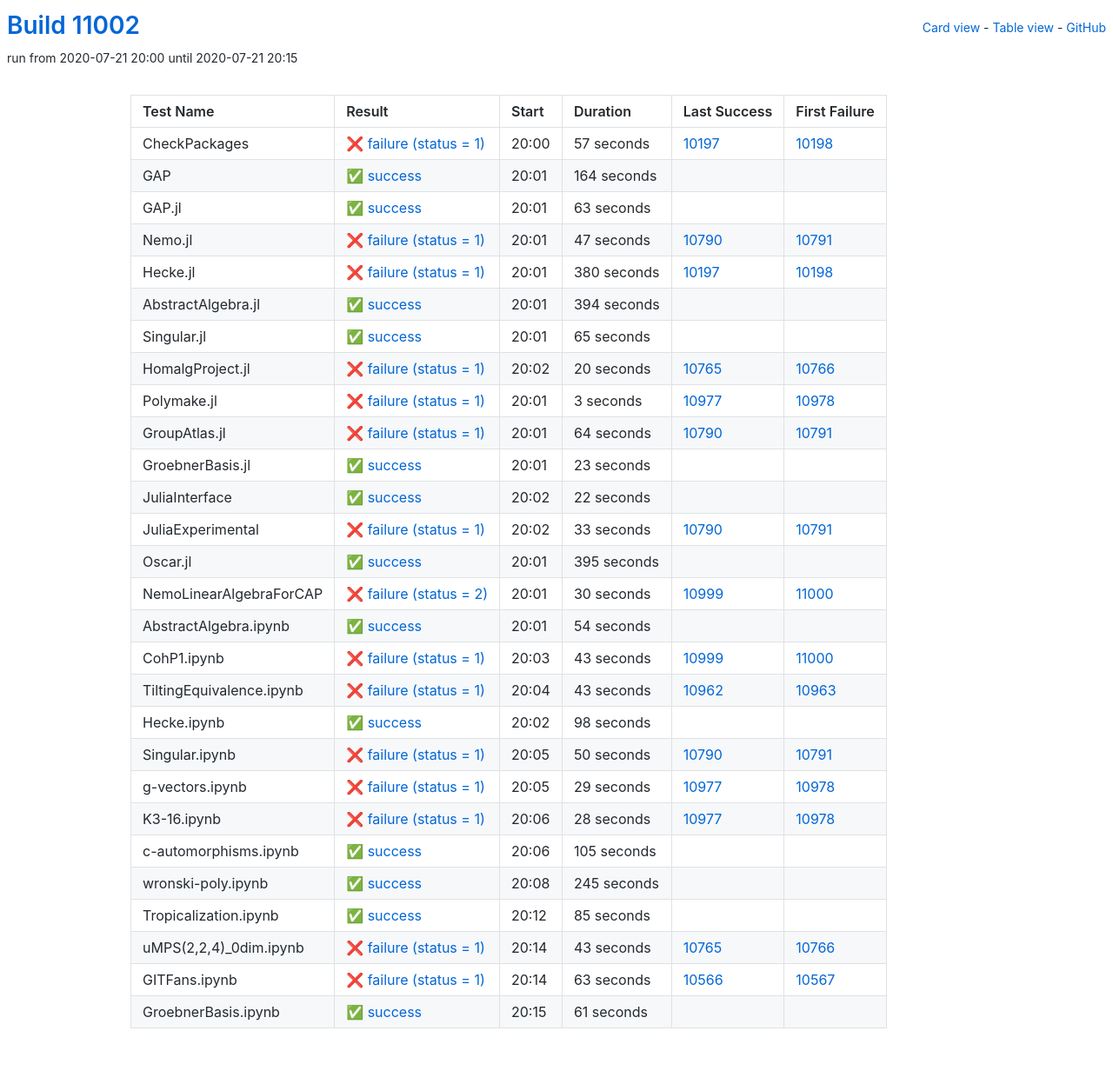
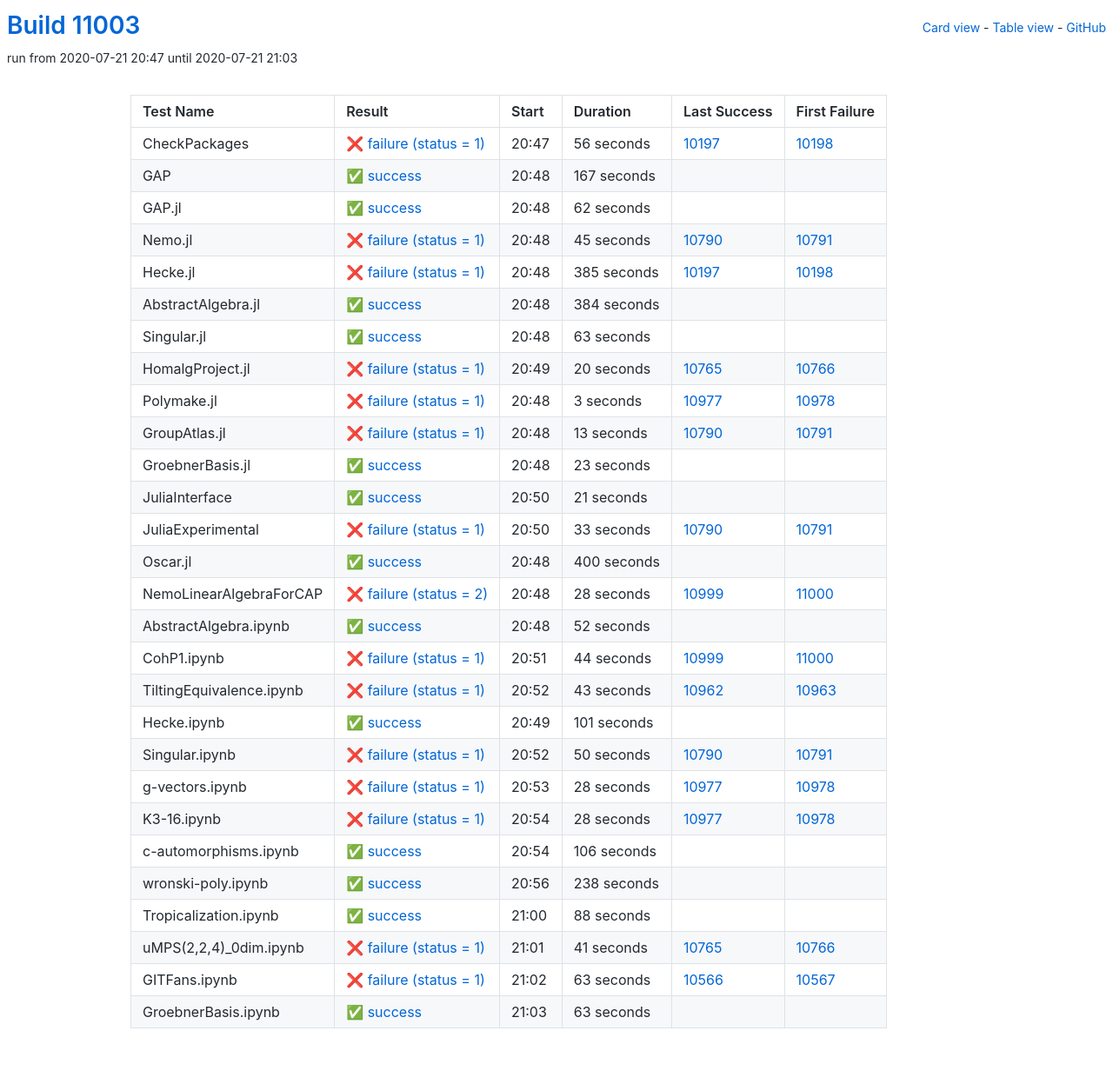
Before and after one commit to oscar-system/oscar-ci-status, a Jekyll site: the page built from table.html, in a window 1280 px wide. Shown: the whole page at 87% size. Built offline with Jekyll 4.4.1, drawn with Linux system fonts in a browser that asks for light colours.

Commit message:
Build #11003

```diff
--- a/_data/ci.yml
+++ b/_data/ci.yml
@@ -1,6 +1,6 @@
 ---
-build: 11002
-build_url: https://oscarci.mathematik.uni-kl.de/job/oscar/11002/
+build: 11003
+build_url: https://oscarci.mathematik.uni-kl.de/job/oscar/11003/
 job: oscar
 organization: oscar-system
 repo: oscar-ci-status
@@ -8,32 +8,80 @@
 tests:
 - name: CheckPackages
   id: checkpackages
-  log: https://oscarci.mathematik.uni-kl.de/job/oscar/11002/artifact/logs/build-11002/CheckPackages.log
-  start: 2020-07-21 20:00
+  log: https://oscarci.mathematik.uni-kl.de/job/oscar/11003/artifact/logs/build-11003/CheckPackages.log
+  start: 2020-07-21 20:47
   success: false
   exitcode: 1
   status: failure
-  duration: 57
+  duration: 56
   last_success: 10197
   last_success_url: https://oscarci.mathematik.uni-kl.de/job/oscar/10197/
   first_failure: 10198
   first_failure_url: https://oscarci.mathematik.uni-kl.de/job/oscar/10198/
 - name: GAP
   id: gap
-  log: https://oscarci.mathematik.uni-kl.de/job/oscar/11002/artifact/logs/build-11002/GAP.log
-  start: 2020-07-21 20:01
+  log: https://oscarci.mathematik.uni-kl.de/job/oscar/11003/artifact/logs/build-11003/GAP.log
+  start: 2020-07-21 20:48
   success: true
   exitcode: 0
   status: success
-  duration: 164
+  duration: 167
   last_success: false
   last_success_url:
   first_failure: false
   first_failure_url:
 - name: GAP.jl
   id: gap-jl
-  log: https://oscarci.mathematik.uni-kl.de/job/oscar/11002/artifact/logs/build-11002/GAP.jl.log
-  start: 2020-07-21 20:01
+  log: https://oscarci.mathematik.uni-kl.de/job/oscar/11003/artifact/logs/build-11003/GAP.jl.log
+  start: 2020-07-21 20:48
+  success: true
+  exitcode: 0
+  status: success
+  duration: 62
+  last_success: false
+  last_success_url:
+  first_failure: false
+  first_failure_url:
+- name: Nemo.jl
+  id: nemo-jl
+  log: https://oscarci.mathematik.uni-kl.de/job/oscar/11003/artifact/logs/build-11003/Nemo.jl.log
+  start: 2020-07-21 20:48
+  success: false
+  exitcode: 1
+  status: failure
+  duration: 45
+  last_success: 10790
+  last_success_url: https://oscarci.mathematik.uni-kl.de/job/oscar/10790/
+  first_failure: 10791
+  first_failure_url: https://oscarci.mathematik.uni-kl.de/job/oscar/10791/
+- name: Hecke.jl
+  id: hecke-jl
+  log: https://oscarci.mathematik.uni-kl.de/job/oscar/11003/artifact/logs/build-11003/Hecke.jl.log
+  start: 2020-07-21 20:48
+  success: false
+  exitcode: 1
+  status: failure
+  duration: 385
+  last_success: 10197
+  last_success_url: https://oscarci.mathematik.uni-kl.de/job/oscar/10197/
+  first_failure: 10198
+  first_failure_url: https://oscarci.mathematik.uni-kl.de/job/oscar/10198/
+- name: AbstractAlgebra.jl
+  id: abstractalgebra-jl
+  log: https://oscarci.mathematik.uni-kl.de/job/oscar/11003/artifact/logs/build-11003/AbstractAlgebra.jl.log
+  start: 2020-07-21 20:48
+  success: true
+  exitcode: 0
+  status: success
+  duration: 384
+  last_success: false
+  last_success_url:
+  first_failure: false
+  first_failure_url:
+- name: Singular.jl
+  id: singular-jl
+  log: https://oscarci.mathematik.uni-kl.de/job/oscar/11003/artifact/logs/build-11003/Singular.jl.log
+  start: 2020-07-21 20:48
   success: true
   exitcode: 0
   status: success
@@ -42,58 +90,10 @@
   last_success_url:
   first_failure: false
   first_failure_url:
-- name: Nemo.jl
-  id: nemo-jl
-  log: https://oscarci.mathematik.uni-kl.de/job/oscar/11002/artifact/logs/build-11002/Nemo.jl.log
-  start: 2020-07-21 20:01
-  success: false
-  exitcode: 1
-  status: failure
-  duration: 47
-  last_success: 10790
-  last_success_url: https://oscarci.mathematik.uni-kl.de/job/oscar/10790/
-  first_failure: 10791
-  first_failure_url: https://oscarci.mathematik.uni-kl.de/job/oscar/10791/
-- name: Hecke.jl
-  id: hecke-jl
-  log: https://oscarci.mathematik.uni-kl.de/job/oscar/11002/artifact/logs/build-11002/Hecke.jl.log
-  start: 2020-07-21 20:01
-  success: false
-  exitcode: 1
-  status: failure
-  duration: 380
-  last_success: 10197
-  last_success_url: https://oscarci.mathematik.uni-kl.de/job/oscar/10197/
-  first_failure: 10198
-  first_failure_url: https://oscarci.mathematik.uni-kl.de/job/oscar/10198/
-- name: AbstractAlgebra.jl
-  id: abstractalgebra-jl
-  log: https://oscarci.mathematik.uni-kl.de/job/oscar/11002/artifact/logs/build-11002/AbstractAlgebra.jl.log
-  start: 2020-07-21 20:01
-  success: true
-  exitcode: 0
-  status: success
-  duration: 394
-  last_success: false
-  last_success_url:
-  first_failure: false
-  first_failure_url:
-- name: Singular.jl
-  id: singular-jl
-  log: https://oscarci.mathematik.uni-kl.de/job/oscar/11002/artifact/logs/build-11002/Singular.jl.log
-  start: 2020-07-21 20:01
-  success: true
-  exitcode: 0
-  status: success
-  duration: 65
-  last_success: false
-  last_success_url:
-  first_failure: false
-  first_failure_url:
 - name: HomalgProject.jl
   id: homalgproject-jl
-  log: https://oscarci.mathematik.uni-kl.de/job/oscar/11002/artifact/logs/build-11002/HomalgProject.jl.log
-  start: 2020-07-21 20:02
+  log: https://oscarci.mathematik.uni-kl.de/job/oscar/11003/artifact/logs/build-11003/HomalgProject.jl.log
+  start: 2020-07-21 20:49
   success: false
   exitcode: 1
   status: failure
@@ -104,8 +104,8 @@
   first_failure_url: https://oscarci.mathematik.uni-kl.de/job/oscar/10766/
 - name: Polymake.jl
   id: polymake-jl
-  log: https://oscarci.mathematik.uni-kl.de/job/oscar/11002/artifact/logs/build-11002/Polymake.jl.log
-  start: 2020-07-21 20:01
+  log: https://oscarci.mathematik.uni-kl.de/job/oscar/11003/artifact/logs/build-11003/Polymake.jl.log
+  start: 2020-07-21 20:48
   success: false
   exitcode: 1
   status: failure
@@ -116,20 +116,20 @@
   first_failure_url: https://oscarci.mathematik.uni-kl.de/job/oscar/10978/
 - name: GroupAtlas.jl
   id: groupatlas-jl
-  log: https://oscarci.mathematik.uni-kl.de/job/oscar/11002/artifact/logs/build-11002/GroupAtlas.jl.log
-  start: 2020-07-21 20:01
+  log: https://oscarci.mathematik.uni-kl.de/job/oscar/11003/artifact/logs/build-11003/GroupAtlas.jl.log
+  start: 2020-07-21 20:48
   success: false
   exitcode: 1
   status: failure
-  duration: 64
+  duration: 13
   last_success: 10790
   last_success_url: https://oscarci.mathematik.uni-kl.de/job/oscar/10790/
   first_failure: 10791
   first_failure_url: https://oscarci.mathematik.uni-kl.de/job/oscar/10791/
 - name: GroebnerBasis.jl
   id: groebnerbasis-jl
-  log: https://oscarci.mathematik.uni-kl.de/job/oscar/11002/artifact/logs/build-11002/GroebnerBasis.jl.log
-  start: 2020-07-21 20:01
+  log: https://oscarci.mathematik.uni-kl.de/job/oscar/11003/artifact/logs/build-11003/GroebnerBasis.jl.log
+  start: 2020-07-21 20:48
   success: true
   exitcode: 0
   status: success
@@ -140,20 +140,20 @@
   first_failure_url:
 - name: JuliaInterface
   id: juliainterface
-  log: https://oscarci.mathematik.uni-kl.de/job/oscar/11002/artifact/logs/build-11002/JuliaInterface.log
-  start: 2020-07-21 20:02
+  log: https://oscarci.mathematik.uni-kl.de/job/oscar/11003/artifact/logs/build-11003/JuliaInterface.log
+  start: 2020-07-21 20:50
   success: true
   exitcode: 0
   status: success
-  duration: 22
+  duration: 21
   last_success: false
   last_success_url:
   first_failure: false
   first_failure_url:
 - name: JuliaExperimental
   id: juliaexperimental
-  log: https://oscarci.mathematik.uni-kl.de/job/oscar/11002/artifact/logs/build-11002/JuliaExperimental.log
-  start: 2020-07-21 20:02
+  log: https://oscarci.mathematik.uni-kl.de/job/oscar/11003/artifact/logs/build-11003/JuliaExperimental.log
+  start: 2020-07-21 20:50
   success: false
   exitcode: 1
   status: failure
@@ -164,56 +164,56 @@
   first_failure_url: https://oscarci.mathematik.uni-kl.de/job/oscar/10791/
 - name: Oscar.jl
   id: oscar-jl
-  log: https://oscarci.mathematik.uni-kl.de/job/oscar/11002/artifact/logs/build-11002/Oscar.jl.log
-  start: 2020-07-21 20:01
+  log: https://oscarci.mathematik.uni-kl.de/job/oscar/11003/artifact/logs/build-11003/Oscar.jl.log
+  start: 2020-07-21 20:48
   success: true
   exitcode: 0
   status: success
-  duration: 395
+  duration: 400
   last_success: false
   last_success_url:
   first_failure: false
   first_failure_url:
 - name: NemoLinearAlgebraForCAP
   id: nemolinearalgebraforcap
-  log: https://oscarci.mathematik.uni-kl.de/job/oscar/11002/artifact/logs/build-11002/NemoLinearAlgebraForCAP.log
-  start: 2020-07-21 20:01
+  log: https://oscarci.mathematik.uni-kl.de/job/oscar/11003/artifact/logs/build-11003/NemoLinearAlgebraForCAP.log
+  start: 2020-07-21 20:48
   success: false
   exitcode: 2
   status: failure
-  duration: 30
+  duration: 28
   last_success: 10999
   last_success_url: https://oscarci.mathematik.uni-kl.de/job/oscar/10999/
   first_failure: 11000
   first_failure_url: https://oscarci.mathematik.uni-kl.de/job/oscar/11000/
 - name: AbstractAlgebra.ipynb
   id: abstractalgebra-ipynb
-  log: https://oscarci.mathematik.uni-kl.de/job/oscar/11002/artifact/logs/build-11002/AbstractAlgebra.ipynb.log
-  start: 2020-07-21 20:01
+  log: https://oscarci.mathematik.uni-kl.de/job/oscar/11003/artifact/logs/build-11003/AbstractAlgebra.ipynb.log
+  start: 2020-07-21 20:48
   success: true
   exitcode: 0
   status: success
-  duration: 54
+  duration: 52
   last_success: false
   last_success_url:
   first_failure: false
   first_failure_url:
 - name: CohP1.ipynb
   id: cohp1-ipynb
-  log: https://oscarci.mathematik.uni-kl.de/job/oscar/11002/artifact/logs/build-11002/CohP1.ipynb.log
-  start: 2020-07-21 20:03
+  log: https://oscarci.mathematik.uni-kl.de/job/oscar/11003/artifact/logs/build-11003/CohP1.ipynb.log
+  start: 2020-07-21 20:51
   success: false
   exitcode: 1
   status: failure
-  duration: 43
+  duration: 44
   last_success: 10999
   last_success_url: https://oscarci.mathematik.uni-kl.de/job/oscar/10999/
   first_failure: 11000
   first_failure_url: https://oscarci.mathematik.uni-kl.de/job/oscar/11000/
 - name: TiltingEquivalence.ipynb
   id: tiltingequivalence-ipynb
-  log: https://oscarci.mathematik.uni-kl.de/job/oscar/11002/artifact/logs/build-11002/TiltingEquivalence.ipynb.log
-  start: 2020-07-21 20:04
+  log: https://oscarci.mathematik.uni-kl.de/job/oscar/11003/artifact/logs/build-11003/TiltingEquivalence.ipynb.log
+  start: 2020-07-21 20:52
   success: false
   exitcode: 1
   status: failure
@@ -224,20 +224,20 @@
   first_failure_url: https://oscarci.mathematik.uni-kl.de/job/oscar/10963/
 - name: Hecke.ipynb
   id: hecke-ipynb
-  log: https://oscarci.mathematik.uni-kl.de/job/oscar/11002/artifact/logs/build-11002/Hecke.ipynb.log
-  start: 2020-07-21 20:02
+  log: https://oscarci.mathematik.uni-kl.de/job/oscar/11003/artifact/logs/build-11003/Hecke.ipynb.log
+  start: 2020-07-21 20:49
   success: true
   exitcode: 0
   status: success
-  duration: 98
+  duration: 101
   last_success: false
   last_success_url:
   first_failure: false
   first_failure_url:
 - name: Singular.ipynb
   id: singular-ipynb
-  log: https://oscarci.mathematik.uni-kl.de/job/oscar/11002/artifact/logs/build-11002/Singular.ipynb.log
-  start: 2020-07-21 20:05
+  log: https://oscarci.mathematik.uni-kl.de/job/oscar/11003/artifact/logs/build-11003/Singular.ipynb.log
+  start: 2020-07-21 20:52
   success: false
   exitcode: 1
   status: failure
@@ -248,20 +248,20 @@
   first_failure_url: https://oscarci.mathematik.uni-kl.de/job/oscar/10791/
 - name: g-vectors.ipynb
   id: g-vectors-ipynb
-  log: https://oscarci.mathematik.uni-kl.de/job/oscar/11002/artifact/logs/build-11002/g-vectors.ipynb.log
-  start: 2020-07-21 20:05
+  log: https://oscarci.mathematik.uni-kl.de/job/oscar/11003/artifact/logs/build-11003/g-vectors.ipynb.log
+  start: 2020-07-21 20:53
   success: false
   exitcode: 1
   status: failure
-  duration: 29
+  duration: 28
   last_success: 10977
   last_success_url: https://oscarci.mathematik.uni-kl.de/job/oscar/10977/
   first_failure: 10978
   first_failure_url: https://oscarci.mathematik.uni-kl.de/job/oscar/10978/
 - name: K3-16.ipynb
   id: k3-16-ipynb
-  log: https://oscarci.mathematik.uni-kl.de/job/oscar/11002/artifact/logs/build-11002/K3-16.ipynb.log
-  start: 2020-07-21 20:06
+  log: https://oscarci.mathematik.uni-kl.de/job/oscar/11003/artifact/logs/build-11003/K3-16.ipynb.log
+  start: 2020-07-21 20:54
   success: false
   exitcode: 1
   status: failure
@@ -272,56 +272,56 @@
   first_failure_url: https://oscarci.mathematik.uni-kl.de/job/oscar/10978/
 - name: c-automorphisms.ipynb
   id: c-automorphisms-ipynb
-  log: https://oscarci.mathematik.uni-kl.de/job/oscar/11002/artifact/logs/build-11002/c-automorphisms.ipynb.log
-  start: 2020-07-21 20:06
+  log: https://oscarci.mathematik.uni-kl.de/job/oscar/11003/artifact/logs/build-11003/c-automorphisms.ipynb.log
+  start: 2020-07-21 20:54
   success: true
   exitcode: 0
   status: success
-  duration: 105
+  duration: 106
   last_success: false
   last_success_url:
   first_failure: false
   first_failure_url:
 - name: wronski-poly.ipynb
   id: wronski-poly-ipynb
-  log: https://oscarci.mathematik.uni-kl.de/job/oscar/11002/artifact/logs/build-11002/wronski-poly.ipynb.log
-  start: 2020-07-21 20:08
+  log: https://oscarci.mathematik.uni-kl.de/job/oscar/11003/artifact/logs/build-11003/wronski-poly.ipynb.log
+  start: 2020-07-21 20:56
   success: true
   exitcode: 0
   status: success
-  duration: 245
+  duration: 238
   last_success: false
   last_success_url:
   first_failure: false
   first_failure_url:
 - name: Tropicalization.ipynb
   id: tropicalization-ipynb
-  log: https://oscarci.mathematik.uni-kl.de/job/oscar/11002/artifact/logs/build-11002/Tropicalization.ipynb.log
-  start: 2020-07-21 20:12
+  log: https://oscarci.mathematik.uni-kl.de/job/oscar/11003/artifact/logs/build-11003/Tropicalization.ipynb.log
+  start: 2020-07-21 21:00
   success: true
   exitcode: 0
   status: success
-  duration: 85
+  duration: 88
   last_success: false
   last_success_url:
   first_failure: false
   first_failure_url:
 - name: uMPS(2,2,4)_0dim.ipynb
   id: umps-2-2-4-0dim-ipynb
-  log: https://oscarci.mathematik.uni-kl.de/job/oscar/11002/artifact/logs/build-11002/uMPS-2-2-4-_0dim.ipynb.log
-  start: 2020-07-21 20:14
+  log: https://oscarci.mathematik.uni-kl.de/job/oscar/11003/artifact/logs/build-11003/uMPS-2-2-4-_0dim.ipynb.log
+  start: 2020-07-21 21:01
   success: false
   exitcode: 1
   status: failure
-  duration: 43
+  duration: 41
   last_success: 10765
   last_success_url: https://oscarci.mathematik.uni-kl.de/job/oscar/10765/
   first_failure: 10766
   first_failure_url: https://oscarci.mathematik.uni-kl.de/job/oscar/10766/
 - name: GITFans.ipynb
   id: gitfans-ipynb
-  log: https://oscarci.mathematik.uni-kl.de/job/oscar/11002/artifact/logs/build-11002/GITFans.ipynb.log
-  start: 2020-07-21 20:14
+  log: https://oscarci.mathematik.uni-kl.de/job/oscar/11003/artifact/logs/build-11003/GITFans.ipynb.log
+  start: 2020-07-21 21:02
   success: false
   exitcode: 1
   status: failure
@@ -332,12 +332,12 @@
   first_failure_url: https://oscarci.mathematik.uni-kl.de/job/oscar/10567/
 - name: GroebnerBasis.ipynb
   id: groebnerbasis-ipynb
-  log: https://oscarci.mathematik.uni-kl.de/job/oscar/11002/artifact/logs/build-11002/GroebnerBasis.ipynb.log
-  start: 2020-07-21 20:15
+  log: https://oscarci.mathematik.uni-kl.de/job/oscar/11003/artifact/logs/build-11003/GroebnerBasis.ipynb.log
+  start: 2020-07-21 21:03
   success: true
   exitcode: 0
   status: success
-  duration: 61
+  duration: 63
   last_success: false
   last_success_url:
   first_failure: false
```
Also changed, not shown: README.md.
